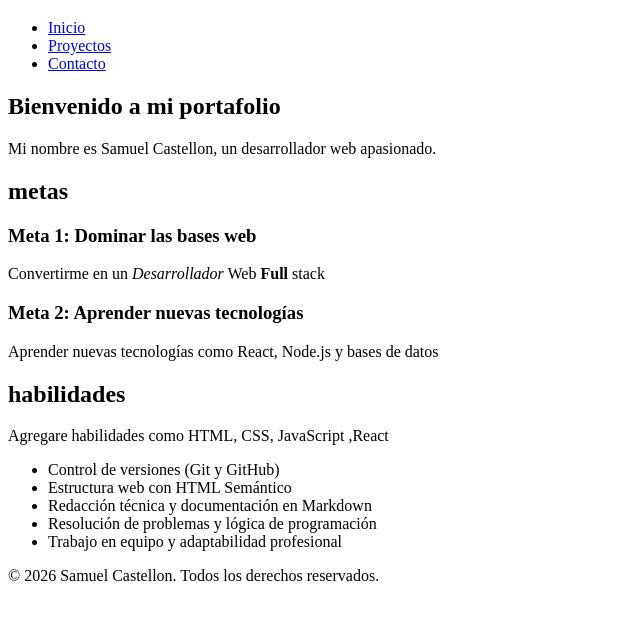
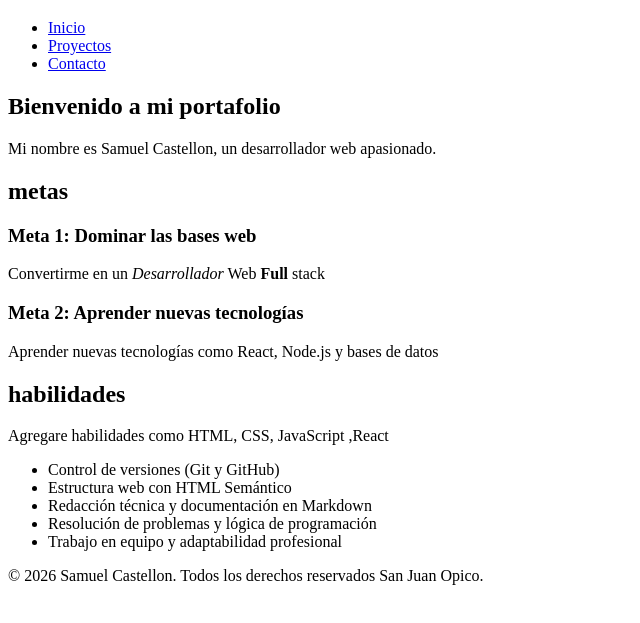
Before and after one commit to samuelcastellon468-blip/mi-portafolio, a plain HTML site: page index.html in a window 1280 px wide. Shown: the part 61-684 px from the top of the page, without its empty margins (0-640 px from the left). Drawn offline with Linux system fonts and the light colour scheme.

Commit message:
notas de aprendizaje

```diff
--- a/index.html
+++ b/index.html
@@ -54,7 +54,7 @@
     </main>
 
     <footer>
-        <p>&copy; 2026 Samuel Castellon. Todos los derechos reservados.</p>
+        <p>&copy; 2026 Samuel Castellon. Todos los derechos reservados San Juan Opico.</p>
     </footer>
 
 </body>
```
